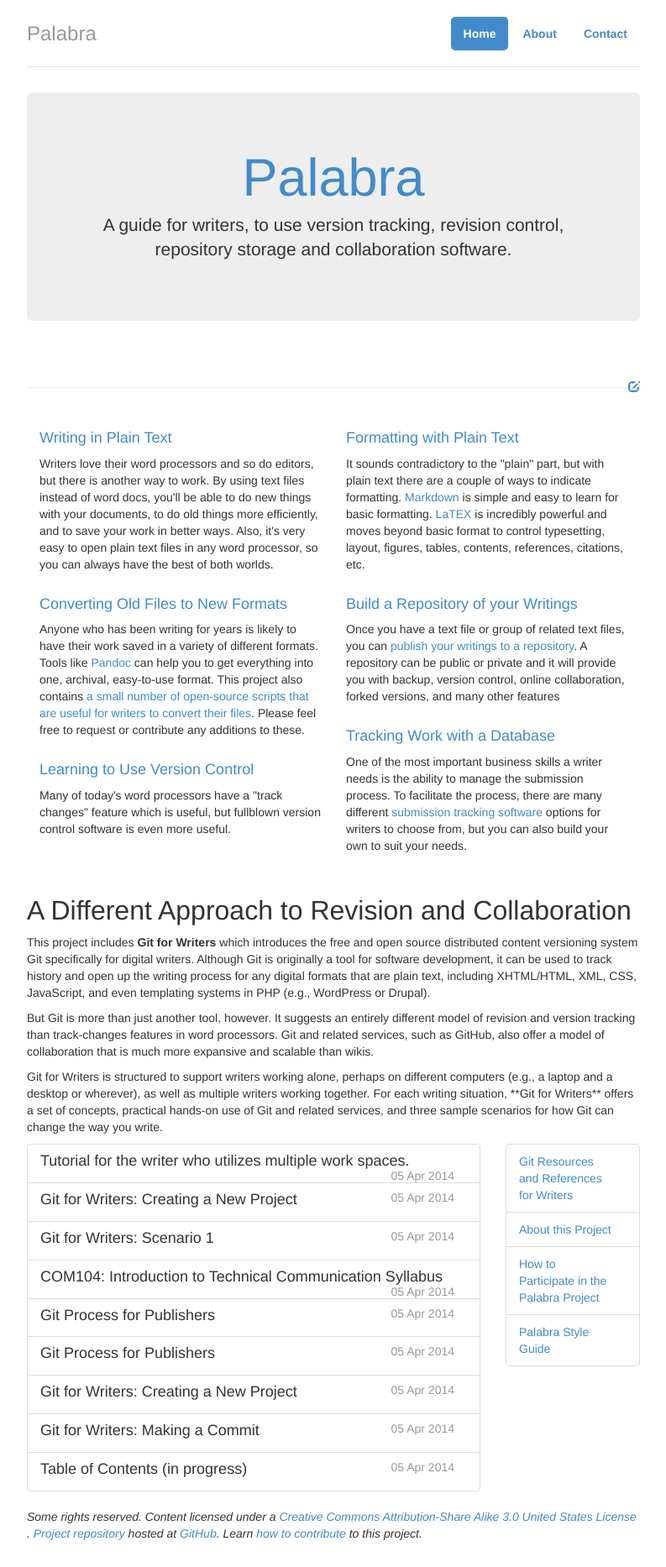
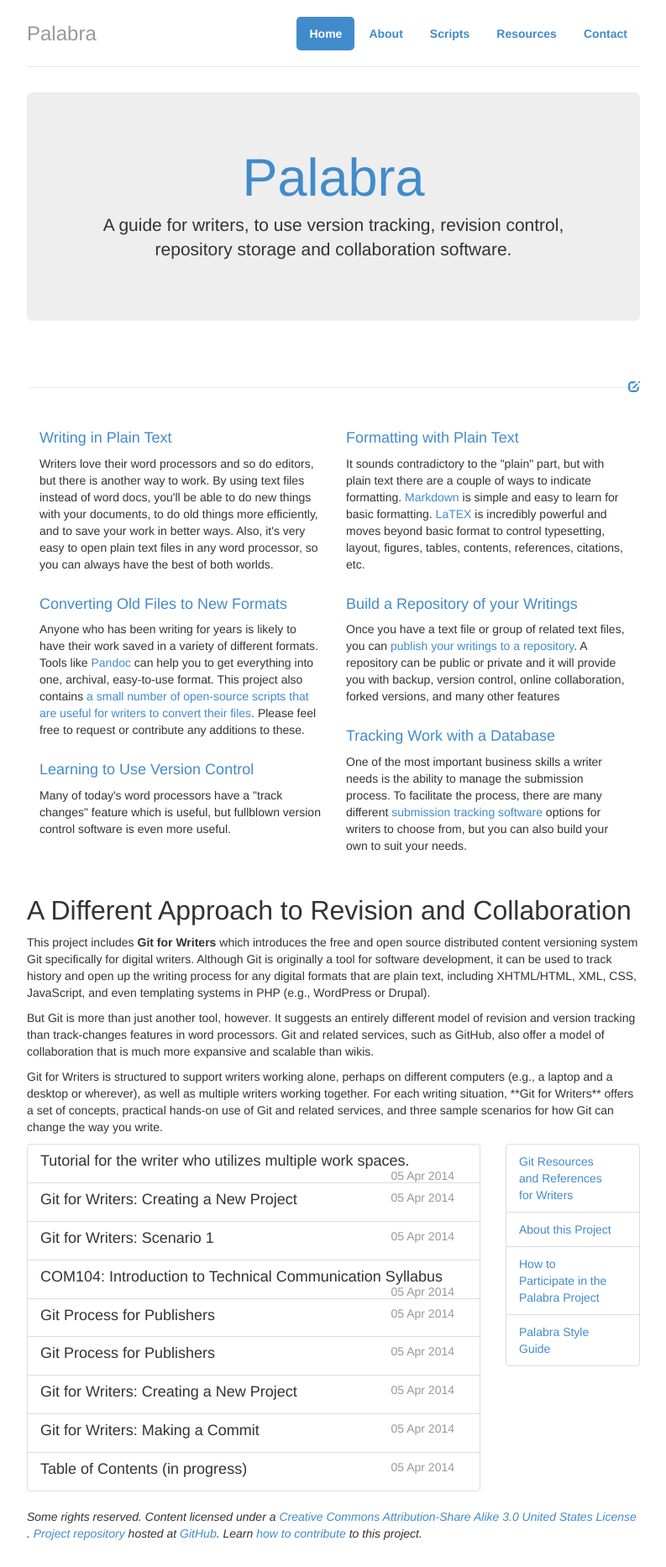
Before and after one commit to dylan-k/Palabra, a Jekyll site: the page built from index.html, in a window 1280 px wide. Shown: the whole page at 84% size, without its empty margins (243-1036 px from the left). Built offline with Jekyll 4.4.1, drawn with Linux system fonts in a browser that asks for light colours; Markdown is read by kramdown in place of the engine named in the settings.

Commit message:
UPDATED LAYOUT

```diff
--- a/_layouts/default.html
+++ b/_layouts/default.html
@@ -7,24 +7,26 @@
         <meta name="viewport" content="width=device-width">
 
         <!-- syntax highlighting CSS -->
-        <link rel="stylesheet" href="/css/syntax.css">
+        <link rel="stylesheet" href="http://dylan-k.github.io/Palabra/css/syntax.css">
 
         <!-- Loading Bootstrap -->
-        <link href="/css/bootstrap3.css" rel="stylesheet">
-        <link href="/css/bootstrap-glyphicons.css" rel="stylesheet">
+        <link href="http://dylan-k.github.io/Palabra/css/bootstrap3.css" rel="stylesheet">
+        <link href="http://dylan-k.github.io/Palabra/css/bootstrap-glyphicons.css" rel="stylesheet">
         <!-- Custom styles for this template -->
-        <link href="/css/jumbotron-narrow.css" rel="stylesheet">
+        <link href="http://dylan-k.github.io/Palabra/css/jumbotron-narrow.css" rel="stylesheet">
 
         <!-- Custom CSS -->
-        <link rel="stylesheet" href="/css/site.css">
+        <link rel="stylesheet" href="http://dylan-k.github.io/Palabra/css/site.css">
 
     </head>
     <body>
  <div class="container">
       <div class="header">
         <ul class="nav nav-pills pull-right">
-          <li class="active"><a href="/">Home</a></li>
-          <li><a href="/about/">About</a></li>
+          <li class="active"><a href="http://dylan-k.github.io/Palabra/">Home</a></li>
+          <li><a href="http://dylan-k.github.io/Palabra/about/">About</a></li>
+          <li><a href="https://github.com/dylan-k/Palabra/tree/master/scripts">Scripts</a></li>
+          <li><a href="http://dylan-k.github.io/Palabra/resources/">Resources</a></li>
           <li><a href="https://github.com/dylan-k/Palabra/issues">Contact</a></li>
         </ul>
         <h3 class="text-muted">Palabra</h3>
```
